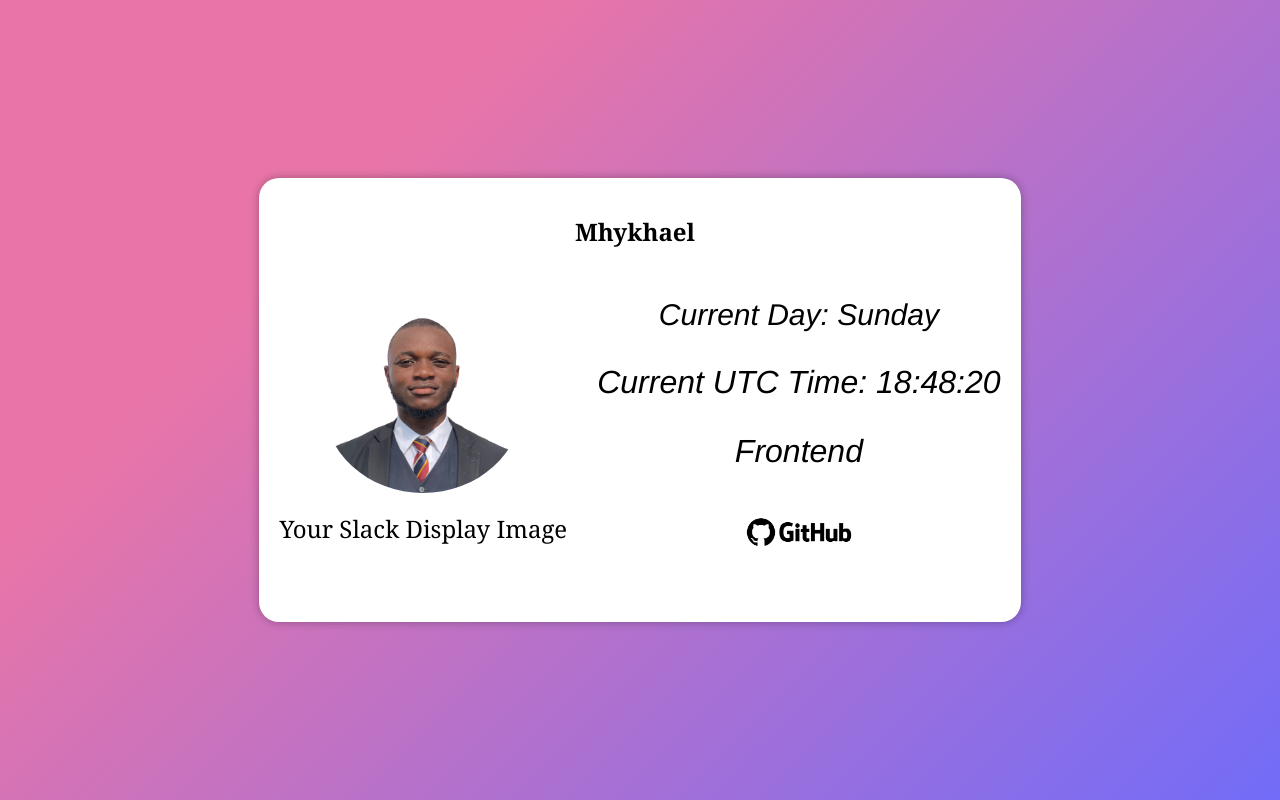
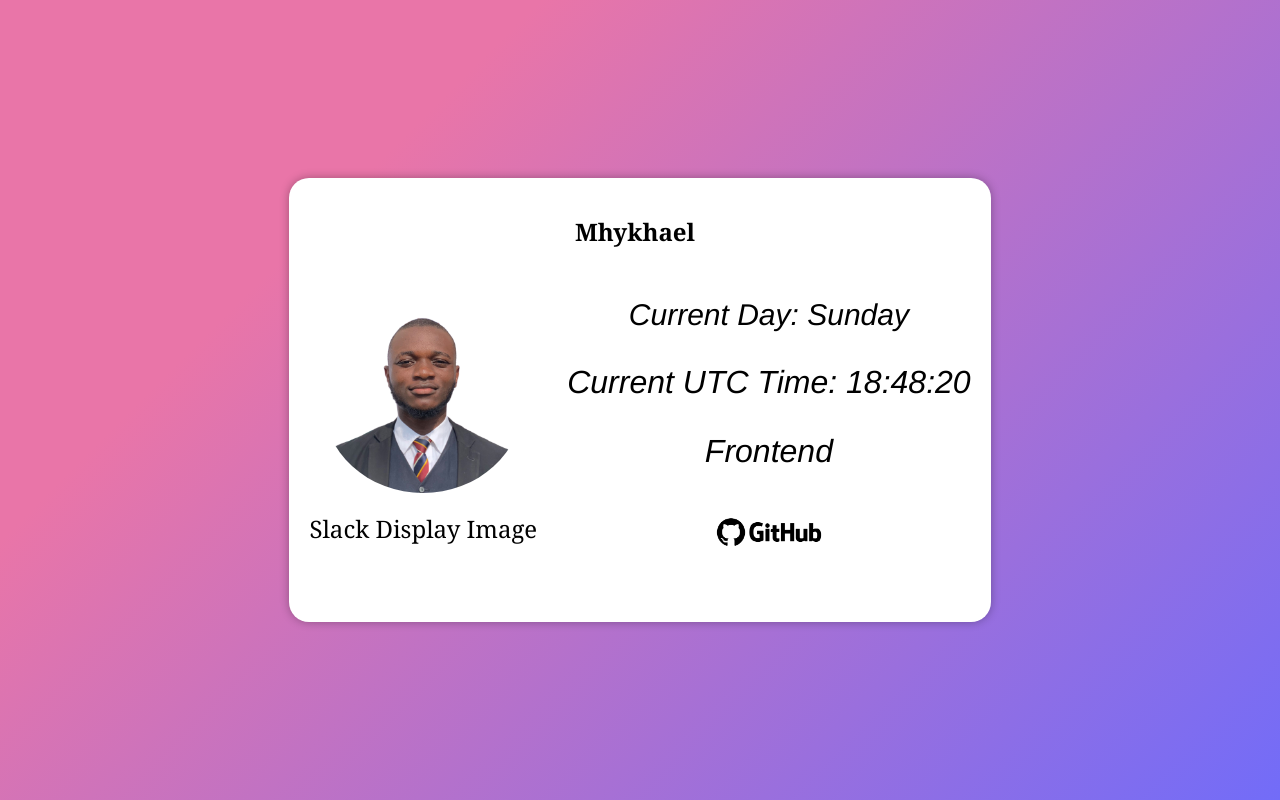
Before and after one commit to mhykhael/MhykhaelHNG, a plain HTML site: page index.html in a window 1280 px wide. Drawn offline with Linux system fonts and the light colour scheme.

Commit message:
HNG Stage 1 final commit

```diff
--- a/index.html
+++ b/index.html
@@ -5,6 +5,7 @@
     <meta name="viewport" content="width=device-width, initial-scale=1.0">
     <title>Michael Chibuike Okechukwu</title>
     <link rel="stylesheet" href="styles.css">
+    <script src="script.js"></script>
 </head>
 <body>
     <div class="container">
@@ -12,7 +13,7 @@
         <main>
             <div class="profile-container">
                 <img src="hng_images/professional.png" alt="Mhykhael" data-testid="slackDisplayImage">
-                <p class="image-description">Your Slack Display Image</p> <!-- Added text -->
+                <p class="image-description">Slack Display Image</p>
             </div>
             <div class="box">
                 <p data-testid="currentDayOfTheWeek" class="date"></p>
@@ -26,6 +27,5 @@
             </div>
         </main>
     </div>
-    <script src="script.js"></script>
 </body>
 </html>
```
